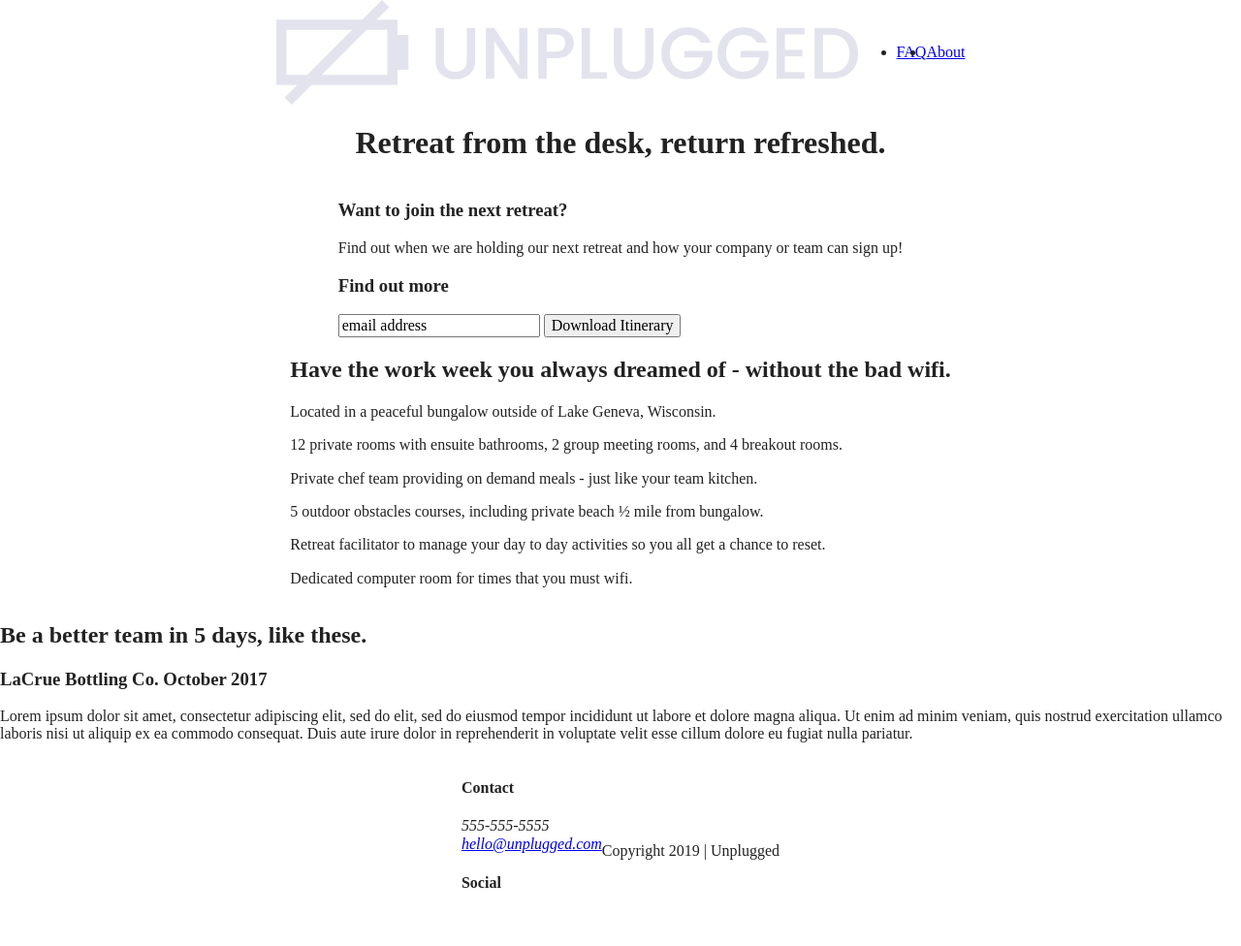
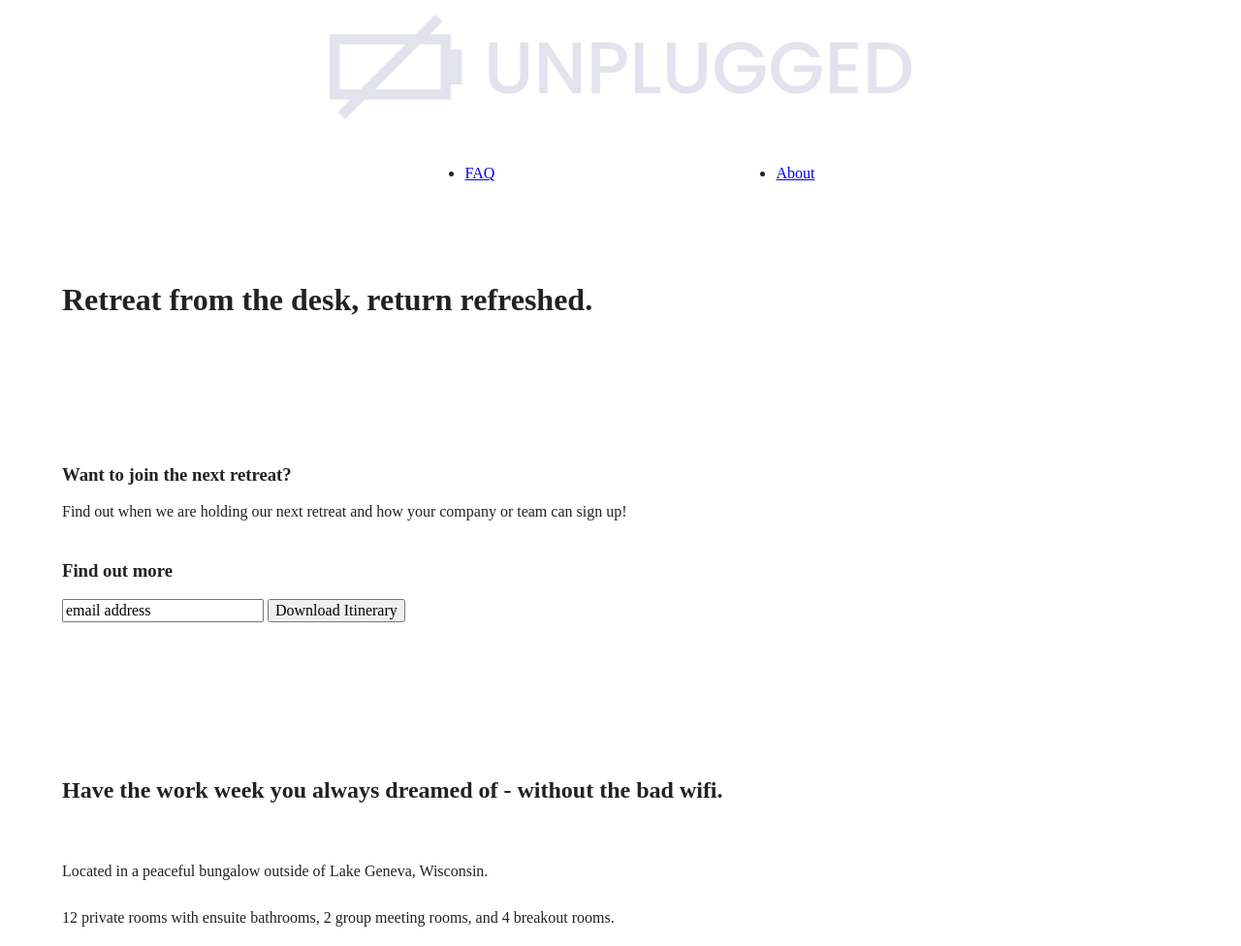
Before and after one commit to oliverijoe/unplugged-retreat-project, a website built with Parcel: page index.html in a window 1280 px wide. Shown: the top 976 px of the page at 97% size. Built offline with nearby package versions, Linux system fonts and the light colour scheme.

Commit message:
Completed format for mobile layout; Work on indentation of feature items

```diff
--- a/css/main.css
+++ b/css/main.css
@@ -87,6 +87,11 @@ textarea {
    Author's custom styles
    ========================================================================== */
 
+   .content-wrapper {
+    width: 90%;
+    margin: 50px 0;
+  }
+
    /* -------------- Base Header-Footer Styles ------------------------------ */
 
    header,
@@ -94,6 +99,11 @@ textarea {
       display: flex;
       justify-content: center;
       align-items: center;
+      flex-flow: row wrap;
+   }
+
+   header {
+     padding: 15px 0;
    }
 
    header .content-wrapper {
@@ -101,18 +111,44 @@ textarea {
      justify-content: center;
      align-items: center;
      flex-flow: row wrap;
+     margin: 0;
    }
+
+   .header-divider {
+    width: 100%;
+    height: 1px;
+    margin: 10px 0 20px 0;
+  }
 
    header nav {
      display: flex;
      justify-content: space-around;
      align-items: center;
      flex-flow: row wrap;
+     width: 60%;
    }
 
    header nav ul {
      display: flex;
      justify-content: space-around;
+     width: 100%;
+   }
+
+   footer {
+     flex-direction: column;
+   }
+
+   footer p {
+    margin: 0;
+   }
+
+   footer .content-wrapper {
+     width: 55%;
+     margin: 50px 0;
+   }
+
+   footer .contact {
+     margin-bottom: 50px;
    }
 
    footer .social-icons {
@@ -125,6 +161,10 @@ textarea {
      display: flex;
      justify-content: center;
      align-items: center;
+   }
+
+   footer .copyright {
+     margin: 20px 0;
    }
 
    /* ------------------- Mobile Styles - Homepage ------------------- */
@@ -146,6 +186,14 @@ textarea {
     flex-flow: row wrap;
    }
 
+   aside .form-description {
+    margin: 30px 0;
+   }
+
+   aside .form {
+     margin: 40px 0;
+   }
+
    /* Features */
 
    .features {
@@ -154,11 +202,24 @@ textarea {
     flex-flow: row wrap;
    }
 
+   .features h2 {
+     margin-bottom: 60px;
+   }
+
+   .features article {
+    width: 63%;
+    margin: 30px 0;
+  }
+
    .features .feature-items {
     display: flex;
     justify-content: center;
     align-items: center;
     flex-flow: row wrap;
+   }
+
+   .features p {
+    margin: 0;
    }
 
    /* Reviews */
@@ -167,6 +228,15 @@ textarea {
     display: flex;
     justify-content: center;
     flex-flow: row wrap;
+   }
+
+   .reviews h2 {
+    margin-bottom: 30px;
+   }
+
+   .reviews h3 {
+    margin: 20px 0;
+    width: 55%;
    }
 
    /* --------------- Mobile Styles - About Page ------------------------ */
@@ -185,6 +255,10 @@ textarea {
     flex-flow: row wrap;
    }
 
+   .contact-content p {
+     margin: 0;
+   }
+
    /* ---------------- Mobile Styles - FAQ Page --------------------------- */
 
    .faq {
@@ -195,10 +269,19 @@ textarea {
    }
 
    .faq .content-wrapper {
+    margin: 50px 0 0 0;
     display: flex;
     justify-content: center;
     align-items: center;
     flex-flow: row wrap;
+   }
+
+   .faq h2 {
+     margin-bottom: 40px;
+   }
+
+   .faq-content {
+     margin-bottom: 50px;
    }
 
 
```
